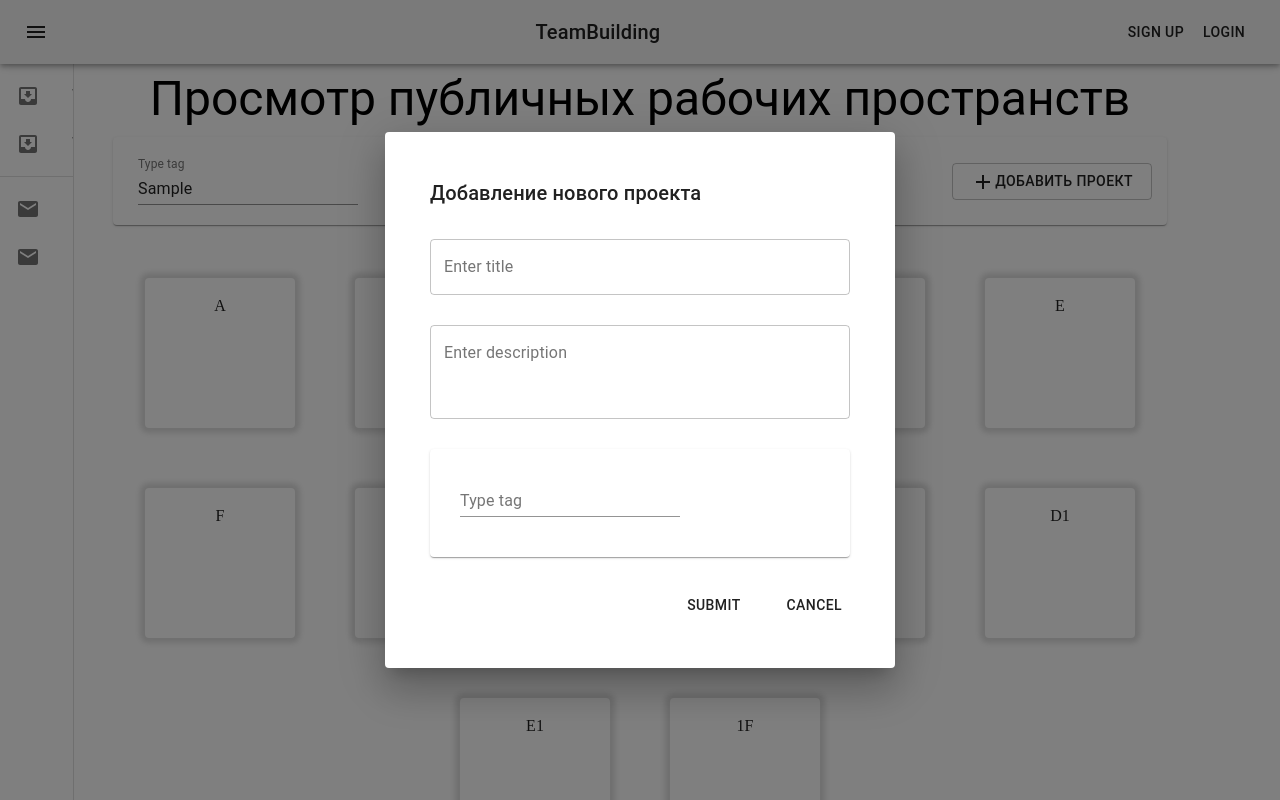
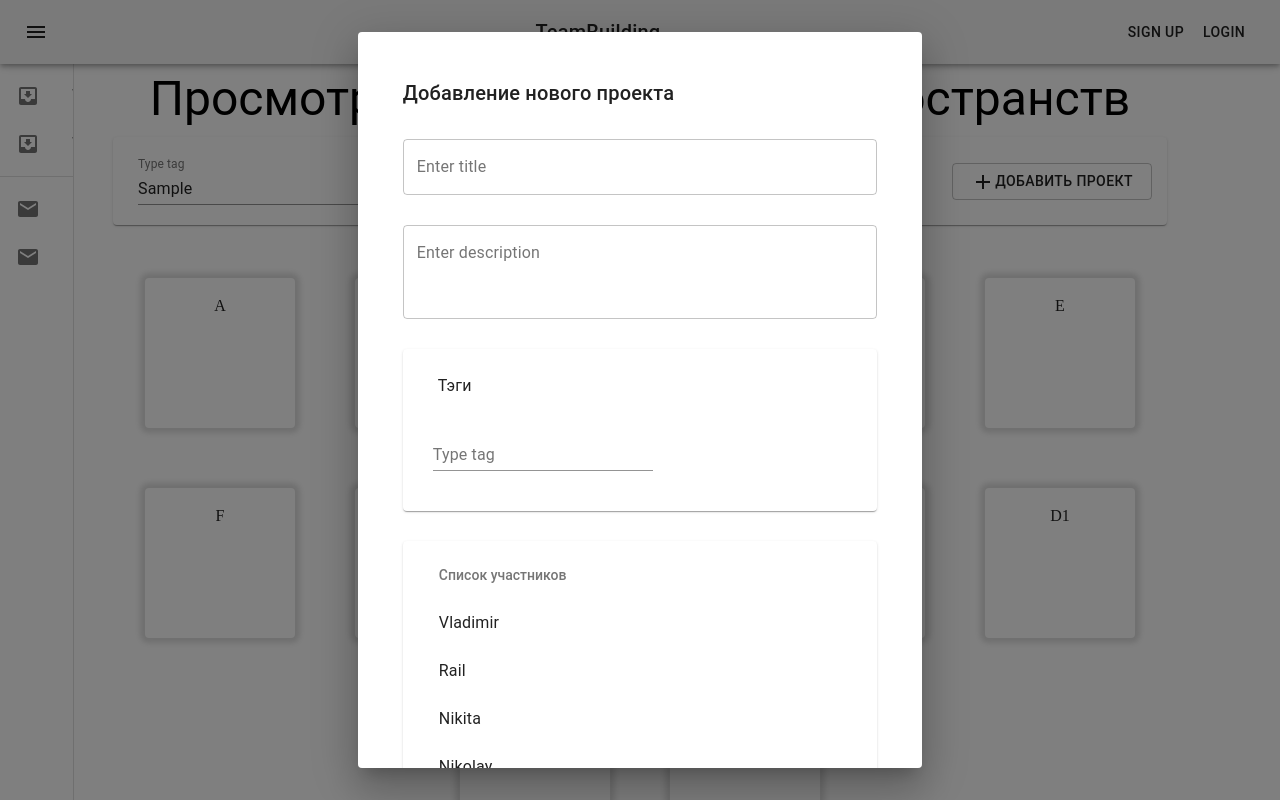
Before and after one commit to dartrhevan/student-projects-platform, a React (Create React App) app in the folder frontend/: page /workspaces/1 in a window 1280 px wide. Both pictures are taken after typing "Sample" into the empty fields and a click on the button "ДОБАВИТЬ ПРОЕКТ". Shown: the top 800 px of the page. Built offline with nearby package versions, Linux system fonts and the light colour scheme.

Commit message:
frontend add project dialog

```diff
--- a/frontend/src/components/elements/AddProject.tsx
+++ b/frontend/src/components/elements/AddProject.tsx
@@ -1,7 +1,21 @@
-import React, {useEffect} from 'react';
-import {Button, Dialog, makeStyles, Paper, TextField, Typography} from "@material-ui/core";
+import React, {useEffect, useRef, useState} from 'react';
+import {
+    Button,
+    Dialog,
+    ListItemText,
+    ListSubheader,
+    makeStyles,
+    Paper,
+    TextField,
+    Typography
+} from "@material-ui/core";
 import TagsPanel from "../util/TagsPanel";
 import clsx from "clsx";
+import {closeDialog, openDialog} from "../../store/actions/dialog/dialog";
+import {useDispatch, useSelector} from "react-redux";
+import isOpenDialog from "../../hooks/isOpenDialog";
+import List from "@material-ui/core/List";
+import {ListItemButton} from "@mui/material";
 
 const useStyles = makeStyles(theme => ({
     main: {
@@ -9,7 +23,7 @@ const useStyles = makeStyles(theme => ({
         margin: '10px',
         display: 'flex',
         flexDirection: 'column',
-        minWidth: '450px'
+        minWidth: '25vw'
     },
     but: {
         // margin: '2% 0 0 0'
@@ -22,29 +36,93 @@ const useStyles = makeStyles(theme => ({
     },
     paper: {
         padding: '10px 20px'
+    },
+    panel: {
+        display: 'flex',
+        flexDirection: "row",
+        alignItems: 'baseline',
+        // maxHeight: '20vh'
     }
 }));
 
 interface DialogProps {
-    open: boolean
+    // open: boolean
     title: string
+
+    onSubmit: ((title:string, description: string, t: string[], p: string[]) => void)
 }
 
-export default function AddProject({open, title}: DialogProps) {
+export default function AddProject({onSubmit, title}: DialogProps) {
     const classes = useStyles();
+    const dispatch = useDispatch();
+    const open = useSelector(isOpenDialog);
+
+    function onCloseDialog() {
+        dispatch(closeDialog());
+    }
+
+    const [participants, setParticipants] = useState(['Vladimir', 'Rail', 'Nikita', 'Nikolay', 'Renat'] as string[]);
+    const [newParticipant, setNewParticipant] = useState('');
+    // const tagsRef = React.useRef<TagsPanel>(null);
+    const [tags, setTags] = useState([] as string[]);
+    const [ptTitle, setTitle] = useState('');
+    const [description, setDescription] = useState('');
+
+    function onAddNewParticipant() {
+        if (!participants.includes(newParticipant)) //TODO: check new participant
+            setParticipants([...participants, newParticipant]);
+        setNewParticipant('');
+    }
+
+    function submit() {
+        onSubmit(ptTitle, description, tags, participants);
+        onCloseDialog();
+    }
+
+    const handleNewPartChange = (event: React.ChangeEvent<HTMLInputElement>) => setNewParticipant(event.target.value);
+    const handleTitleChange = (event: React.ChangeEvent<HTMLInputElement>) => setTitle(event.target.value);
+    const handleDescriptionChange = (event: React.ChangeEvent<HTMLInputElement>) => setDescription(event.target.value);
+
     return (
-        <Dialog open={open}>
+        <Dialog open={open} onClose={onCloseDialog}>
             <div className={classes.main}>
                 <Typography className={classes.but} variant='h6'>{title}</Typography>
-                <TextField className={classes.but} variant='outlined' label='Enter title'/>
-                <TextField className={classes.but} minRows={3} variant='outlined' label='Enter description' multiline={true}/>
+                <TextField className={classes.but} variant='outlined' label='Enter title' onChange={handleTitleChange}/>
+                <TextField className={classes.but} minRows={3} variant='outlined' label='Enter description'
+                           multiline={true} onChange={handleDescriptionChange}/>
 
-                <Paper className={clsx(classes.but, classes.paper)}><TagsPanel /></Paper>
+                <Paper className={clsx(classes.but, classes.paper)}>
+                    <Typography className={classes.but}>Тэги</Typography>
+                    <TagsPanel onSetTag={setTags} />
+                </Paper>
+                <Paper className={clsx(classes.but, classes.paper)}>
+                    <List
+                        // sx={{ width: '100%', maxWidth: 360, bgcolor: 'background.paper' }}
+                        component="nav"
+                        aria-labelledby="nested-list-subheader"
+                        subheader={
+                            <ListSubheader component="div" id="nested-list-subheader">
+                                Список участников
+                            </ListSubheader>
+                        }>
+                        {participants.map(p => (
+                            <ListItemButton>
+                                {/*<ListItemIcon>*/}
+                                {/*    <SendIcon />*/}
+                                {/*</ListItemIcon>*/}
+                                <ListItemText primary={p}/>
+                            </ListItemButton>))}
+                    </List>
+                    <div className={classes.panel}>
+                        <TextField label='Логин участниа' className={classes.but} onChange={handleNewPartChange}/>
+                        <Button onClick={onAddNewParticipant}>Добавить участника</Button>
+                    </div>
+                </Paper>
+
                 <div className={classes.buts}>
-                    <Button className={classes.but}>Submit</Button>
-                    <Button className={classes.but}>Cancel</Button>
+                    <Button className={classes.but} onClick={submit}>Submit</Button>
+                    <Button className={classes.but} onClick={onCloseDialog}>Cancel</Button>
                 </div>
-
             </div>
         </Dialog>
     );
--- a/frontend/src/components/elements/BadgePage.tsx
+++ b/frontend/src/components/elements/BadgePage.tsx
@@ -1,5 +1,5 @@
 import React from 'react';
-import {Container, makeStyles, Paper, Typography} from "@material-ui/core";
+import {Container, makeStyles, Typography} from "@material-ui/core";
 import QueryPanel from "./QueryPanel";
 import Centered from "../util/Centered";
 import DefaultBadge from "./DefaultBadge";
@@ -13,7 +13,6 @@ const useStyles = makeStyles(theme => ({
         alignItems: "start",
     },
     query: {
-        // margin: '2% 0 0 0'
         padding: '10px'
     },
     title: {
--- a/frontend/src/components/elements/MainMenu.tsx
+++ b/frontend/src/components/elements/MainMenu.tsx
@@ -13,6 +13,7 @@ import {shallowEqual, useSelector} from "react-redux";
 import {getMainMenuOpen} from "../../hooks/getMenuState";
 import {Accordion, AccordionSummary, useMediaQuery} from "@material-ui/core";
 import {ArrowDownward} from "@material-ui/icons";
+import isMobile from "../../hooks/isMobile";
 // import ExpandMoreIcon from '@mui/icons-material/ExpandMore';
 
 const drawerWidth = 240;
@@ -75,12 +76,12 @@ const useStyles = makeStyles((theme: Theme) =>
 
 export default function MiniDrawer() {
     const classes = useStyles();
-    const matches = useMediaQuery('(max-width: 800px)', {noSsr: true}); //TODO: extract hook
+    const mobile = isMobile();
     const open = useSelector(getMainMenuOpen, shallowEqual);
     const drawerClasses = {
         [classes.drawerOpen]: open,
-        [classes.drawerHidden]: !open && matches,
-        [classes.drawerClose]: !(open || matches),
+        [classes.drawerHidden]: !open && mobile,
+        [classes.drawerClose]: !(open || mobile),
     };
     return (
         <Drawer
--- a/frontend/src/components/elements/QueryPanel.tsx
+++ b/frontend/src/components/elements/QueryPanel.tsx
@@ -1,10 +1,12 @@
-import React, {ChangeEvent, EventHandler, KeyboardEvent, KeyboardEventHandler, useState} from 'react';
-import {Button, Chip, Input, List, ListItem, makeStyles, Paper, TextField, useMediaQuery} from "@material-ui/core";
-import DatePicker from '@mui/lab/DatePicker';
-import {Add, PlusOne} from "@material-ui/icons";
+import React, {useState} from 'react';
+import {Button, makeStyles, Paper} from "@material-ui/core";
+import {Add} from "@material-ui/icons";
 import AddProject from "./AddProject";
 import TagsPanel from "../util/TagsPanel";
 import clsx from "clsx";
+import isMobile from "../../hooks/isMobile";
+import {useDispatch, useSelector} from "react-redux";
+import {openDialog} from "../../store/actions/dialog/dialog";
 
 const useStyles = makeStyles(theme => ({
     queryPanel: {
@@ -26,20 +28,21 @@ const useStyles = makeStyles(theme => ({
 
 export default function QueryPanel() {
     const classes = useStyles();
-    const matches = useMediaQuery('(max-width: 800px)', {noSsr: true}); //TODO: extract hook
-
-    const [openAddProjDialog, setOpenAddProjDialog] = useState(false);
+    const mobile = isMobile();
+    const dispatch = useDispatch();
+    // const [openAddProjDialog, setOpenAddProjDialog] = useState(false);
     const [fromDate, setFromDate] = useState(null as Date | null);
 
-    return (<Paper className={clsx({[classes.queryPanel]: true, [classes.mobilePanel]: matches})}>
+    return (<Paper className={clsx({[classes.queryPanel]: true, [classes.mobilePanel]: mobile})}>
         {/*<DatePicker*/}
         {/*label="From"*/}
         {/*value={fromDate}*/}
         {/*onChange={(newValue: Date | null) => setFromDate(newValue)}*/}
         {/*renderInput={(params: object) => <TextField {...params} />}/>*/}
 
-        <AddProject open={openAddProjDialog} title='Добавление нового проекта' />
-        <TagsPanel />
-        <Button className={classes.addButton} variant='outlined' onClick={() => setOpenAddProjDialog(true)}> <Add/> Добавить проект</Button>
+        <AddProject onSubmit={(ti, d, t, p) =>
+            console.log(`title: ${ti} description: ${d} tags: ${t} participants: ${p}`)} title='Добавление нового проекта' />
+        <TagsPanel onSetTag={s => {}} />
+        <Button className={classes.addButton} variant='outlined' onClick={() => dispatch(openDialog())}> <Add/> Добавить проект</Button>
     </Paper>)
 }
--- /dev/null
+++ b/frontend/src/hooks/isMobile.ts
@@ -0,0 +1,5 @@
+import {useMediaQuery} from "@material-ui/core";
+
+export default function () {
+    return useMediaQuery('(max-width: 800px)', {noSsr: true});
+}
--- /dev/null
+++ b/frontend/src/hooks/isOpenDialog.ts
@@ -0,0 +1,11 @@
+import DialogState from "../store/state/DialogState";
+import {createSelector} from "reselect";
+
+interface IDialogState {
+    dialog: DialogState
+}
+
+export default createSelector(
+    (state: IDialogState) => state.dialog,
+    dialog => dialog.open
+);
--- a/frontend/src/store/ActionType.ts
+++ b/frontend/src/store/ActionType.ts
@@ -6,5 +6,7 @@ export enum ActionType {
     OpenProjectMenu,
     CloseProjectMenu,
     SetPage,
-    InitPaging
+    InitPaging,
+    OpenDialog,
+    CloseDialog
 }
--- a/frontend/src/store/Reducer.ts
+++ b/frontend/src/store/Reducer.ts
@@ -2,5 +2,6 @@ import {combineReducers} from "redux";
 import AuthReducer from "./reducers/AuthReducer";
 import MenuReducer from "./reducers/MenuReducer";
 import PagingReducer from "./reducers/PagingReducer";
+import DialogReducer from "./reducers/DialogReducer";
 
-export default combineReducers({login: AuthReducer, menu: MenuReducer, paging: PagingReducer});
+export default combineReducers({login: AuthReducer, menu: MenuReducer, paging: PagingReducer, dialog: DialogReducer});
--- /dev/null
+++ b/frontend/src/store/actions/dialog/dialog.ts
@@ -0,0 +1,16 @@
+import Action from "../../Action";
+import {ActionType} from "../../ActionType";
+
+export function openDialog(): Action<undefined> {
+    return {
+        type: ActionType.OpenDialog,
+        payload: undefined
+    }
+}
+
+export function closeDialog(): Action<undefined> {
+    return {
+        type: ActionType.CloseDialog,
+        payload: undefined
+    }
+}
--- /dev/null
+++ b/frontend/src/store/state/DialogState.ts
@@ -0,0 +1,6 @@
+export default class DialogState {
+    public constructor(public open: boolean) {
+    }
+}
+
+export const initState = new DialogState(false);
```
Also changed, not shown: frontend/src/components/util/TagsPanel.tsx (+9 -3 lines), frontend/src/store/reducers/DialogReducer.ts (added, +15 -0 lines).
